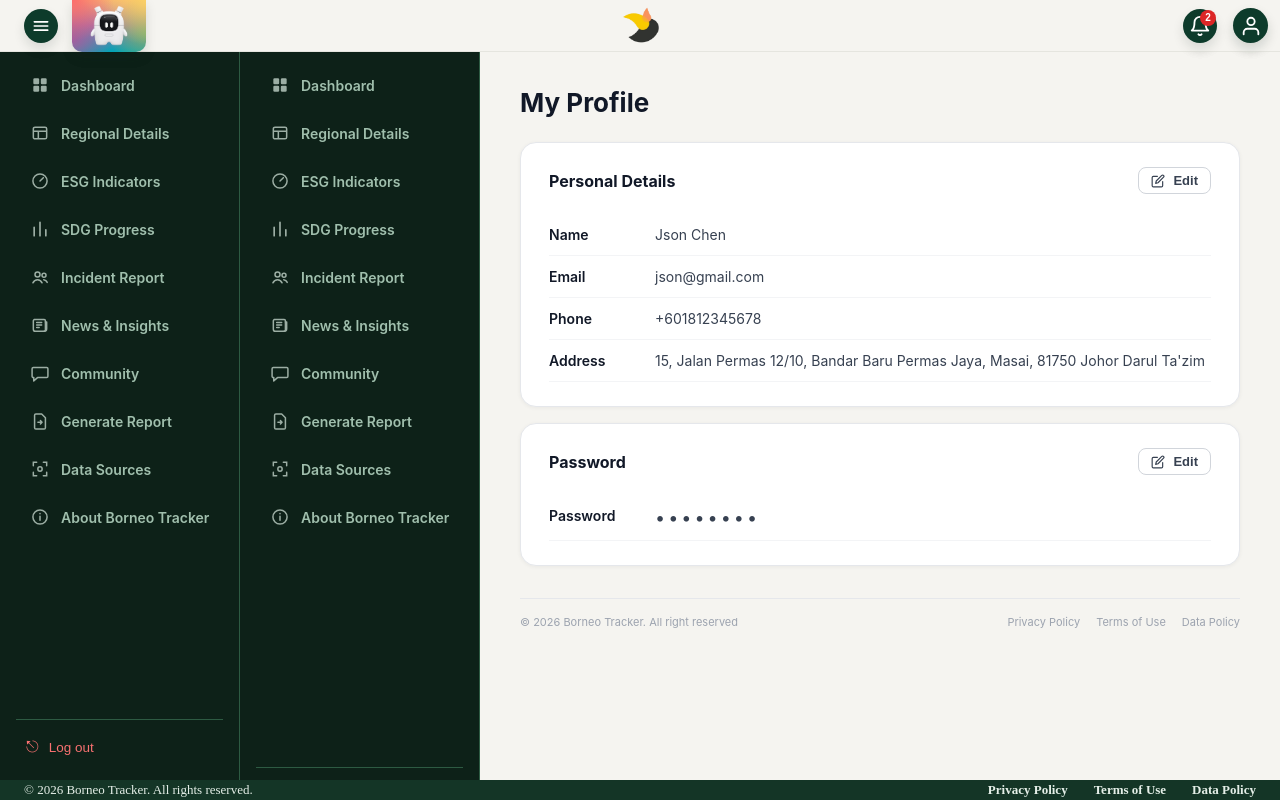
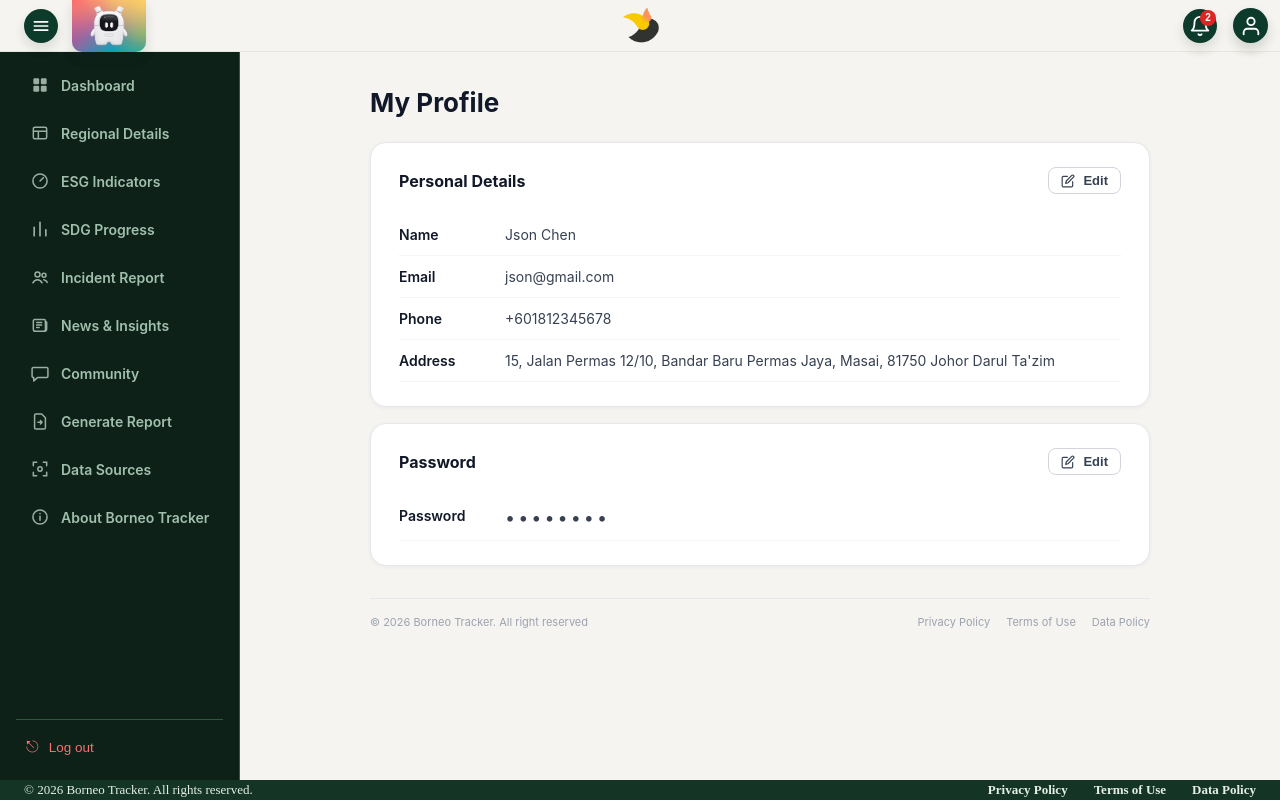
Before and after one commit to angelyong/Borneo_Tracker, a React (Vite) app: page /profile in a window 1280 px wide. Built offline with nearby package versions, Linux system fonts and the light colour scheme.

Commit message:
Fix MyProfile double sidebar&scrollbar

```diff
--- a/src/pages/profile/MyProfile.jsx
+++ b/src/pages/profile/MyProfile.jsx
@@ -57,10 +57,7 @@ export default function MyProfile() {
 
   return (
     <div style={s.root}>
-      {/* Sidebar */}
-      <div style={{ ...s.sidebarWrap, width: isSidebarOpen ? '240px' : '0px', minWidth: isSidebarOpen ? '240px' : '0px' }}>
-        <Sidebar />
-      </div>
+
 
       {/* Right column */}
       <div style={s.rightCol}>
@@ -223,10 +220,30 @@ const EditIcon = () => (
 
 // ── Styles ────────────────────────────────────────────────────────────────────
 const s = {
-  root:        { display: 'flex', height: '100vh', width: '100%', fontFamily: 'Inter, Arial, sans-serif', overflow: 'hidden', backgroundColor: '#f5f4f0' },
-  sidebarWrap: { overflow: 'hidden', transition: 'width 0.3s ease, min-width 0.3s ease', flexShrink: 0, height: '100%' },
-  rightCol:    { flex: 1, display: 'flex', flexDirection: 'column', height: '100vh', overflow: 'hidden' },
-  content:     { flex: 1, overflowY: 'auto', padding: '32px 40px 60px', boxSizing: 'border-box', maxWidth: '860px', width: '100%', margin: '0 auto' },
+   root: {
+    display: 'flex',
+    width: '100%',
+    minHeight: '100vh',
+    fontFamily: 'Inter, Arial, sans-serif',
+    backgroundColor: '#f5f4f0',
+  },
+   sidebarWrap: {
+    transition: 'width 0.3s ease, min-width 0.3s ease',
+    flexShrink: 0,
+  },
+   rightCol: {
+    flex: 1,
+    display: 'flex',
+    flexDirection: 'column',
+    minWidth: 0,
+  },
+   content: {
+    padding: '32px 40px 60px',
+    boxSizing: 'border-box',
+    maxWidth: '860px',
+    width: '100%',
+    margin: '0 auto',
+  },
 
   pageTitle: { fontSize: '26px', fontWeight: '700', color: '#111827', marginBottom: '24px' },
 
```
